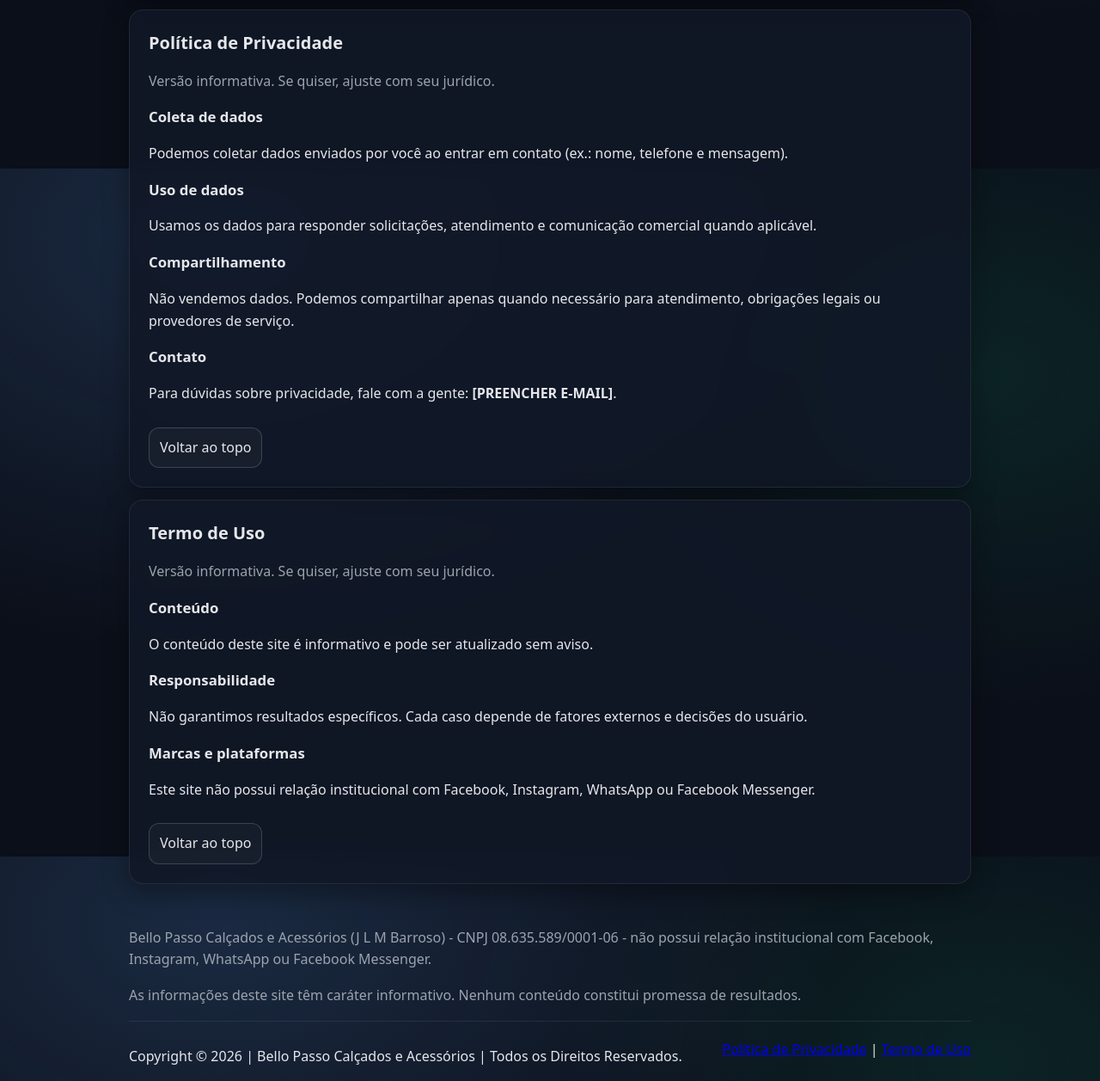
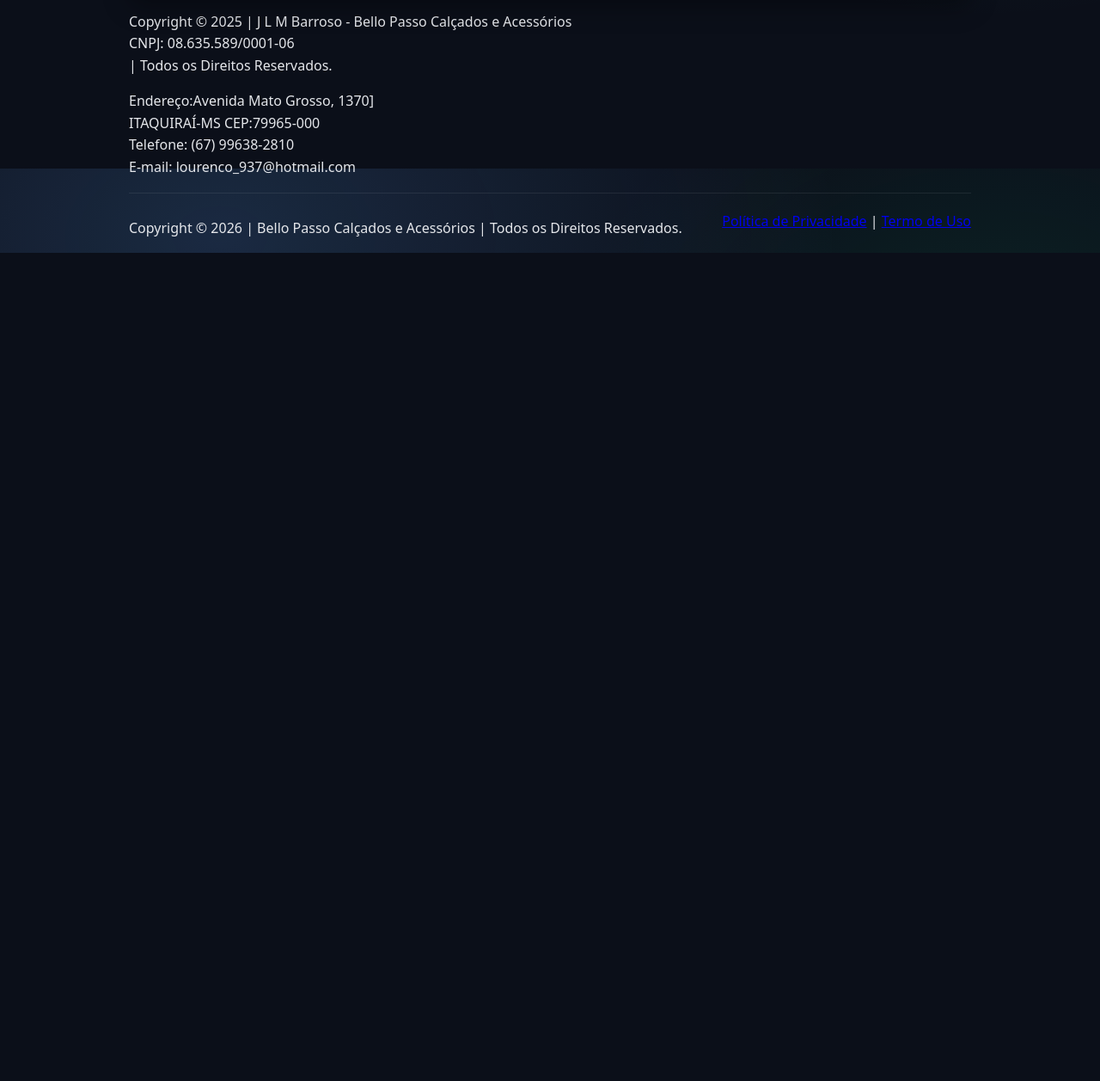
Before and after one commit to Felipesoletti/bellopasso, a plain HTML site: page index.html in a window 1280 px wide. Shown: the part 2204-3461 px from the top of the page at 86% size. After the commit the page ends 2498 px from the top, so only its background shows below. Drawn offline with Linux system fonts and the light colour scheme.

Commit message:
Refactor index.html structure and content

```diff
--- a/index.html
+++ b/index.html
@@ -315,51 +315,22 @@
       </p>
     </section>
 
-    <!-- PRIVACIDADE (no mesmo arquivo) -->
-    <section id="privacidade" class="card">
-      <h2>Política de Privacidade</h2>
-      <p class="muted">Versão informativa. Se quiser, ajuste com seu jurídico.</p>
+    <!-- FOOTER -->
+    </div>
 
-      <h3>Coleta de dados</h3>
-      <p>Podemos coletar dados enviados por você ao entrar em contato (ex.: nome, telefone e mensagem).</p>
+<p>Copyright © 2025 | J L M Barroso - Bello Passo Calçados e Acessórios<br>
+CNPJ: 08.635.589/0001-06<br>
+| Todos os Direitos Reservados.</p>
 
-      <h3>Uso de dados</h3>
-      <p>Usamos os dados para responder solicitações, atendimento e comunicação comercial quando aplicável.</p>
+<p>
+Endereço:Avenida Mato Grosso, 1370]<br>
+ITAQUIRAÍ-MS  CEP:79965-000 <br>
+Telefone: (67) 99638-2810<br>
+E-mail: lourenco_937@hotmail.com
+</p>
 
-      <h3>Compartilhamento</h3>
-      <p>Não vendemos dados. Podemos compartilhar apenas quando necessário para atendimento, obrigações legais ou provedores de serviço.</p>
+</footer>
 
-      <h3>Contato</h3>
-      <p>Para dúvidas sobre privacidade, fale com a gente: <strong>[PREENCHER E-MAIL]</strong>.</p>
-
-      <a class="btn" href="#inicio">Voltar ao topo</a>
-    </section>
-
-    <!-- TERMOS (no mesmo arquivo) -->
-    <section id="termos" class="card">
-      <h2>Termo de Uso</h2>
-      <p class="muted">Versão informativa. Se quiser, ajuste com seu jurídico.</p>
-
-      <h3>Conteúdo</h3>
-      <p>O conteúdo deste site é informativo e pode ser atualizado sem aviso.</p>
-
-      <h3>Responsabilidade</h3>
-      <p>Não garantimos resultados específicos. Cada caso depende de fatores externos e decisões do usuário.</p>
-
-      <h3>Marcas e plataformas</h3>
-      <p>Este site não possui relação institucional com Facebook, Instagram, WhatsApp ou Facebook Messenger.</p>
-
-      <a class="btn" href="#inicio">Voltar ao topo</a>
-    </section>
-
-    <!-- FOOTER -->
-    <footer class="footer">
-      <p class="muted">
-        Bello Passo Calçados e Acessórios (J L M Barroso) - CNPJ 08.635.589/0001-06 - não possui relação institucional com Facebook, Instagram, WhatsApp ou Facebook Messenger.
-      </p>
-      <p class="muted">
-        As informações deste site têm caráter informativo. Nenhum conteúdo constitui promessa de resultados.
-      </p>
 
       <div class="footerbar">
         <p>Copyright © <span id="year"></span> | Bello Passo Calçados e Acessórios | Todos os Direitos Reservados.</p>
```
